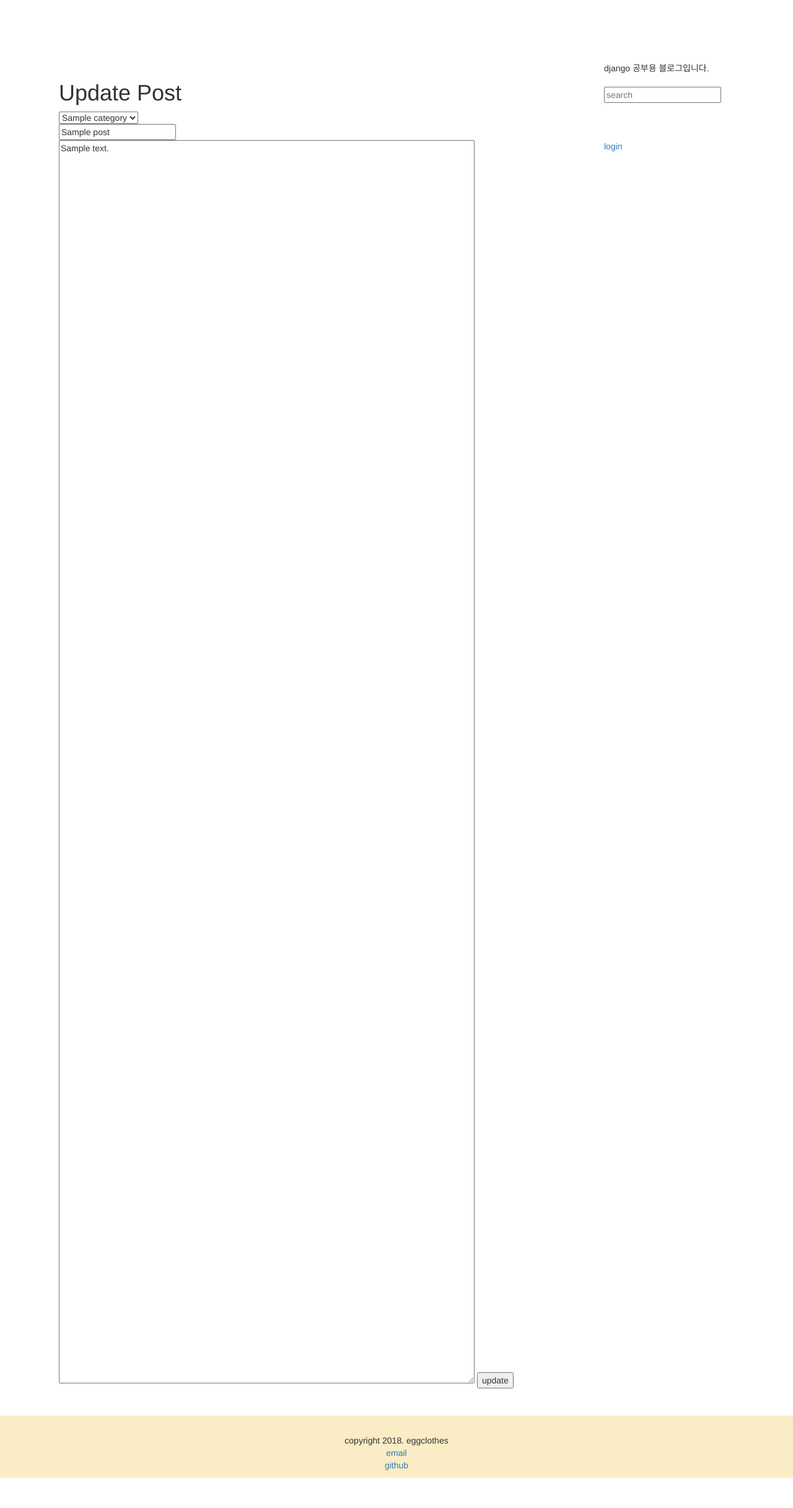
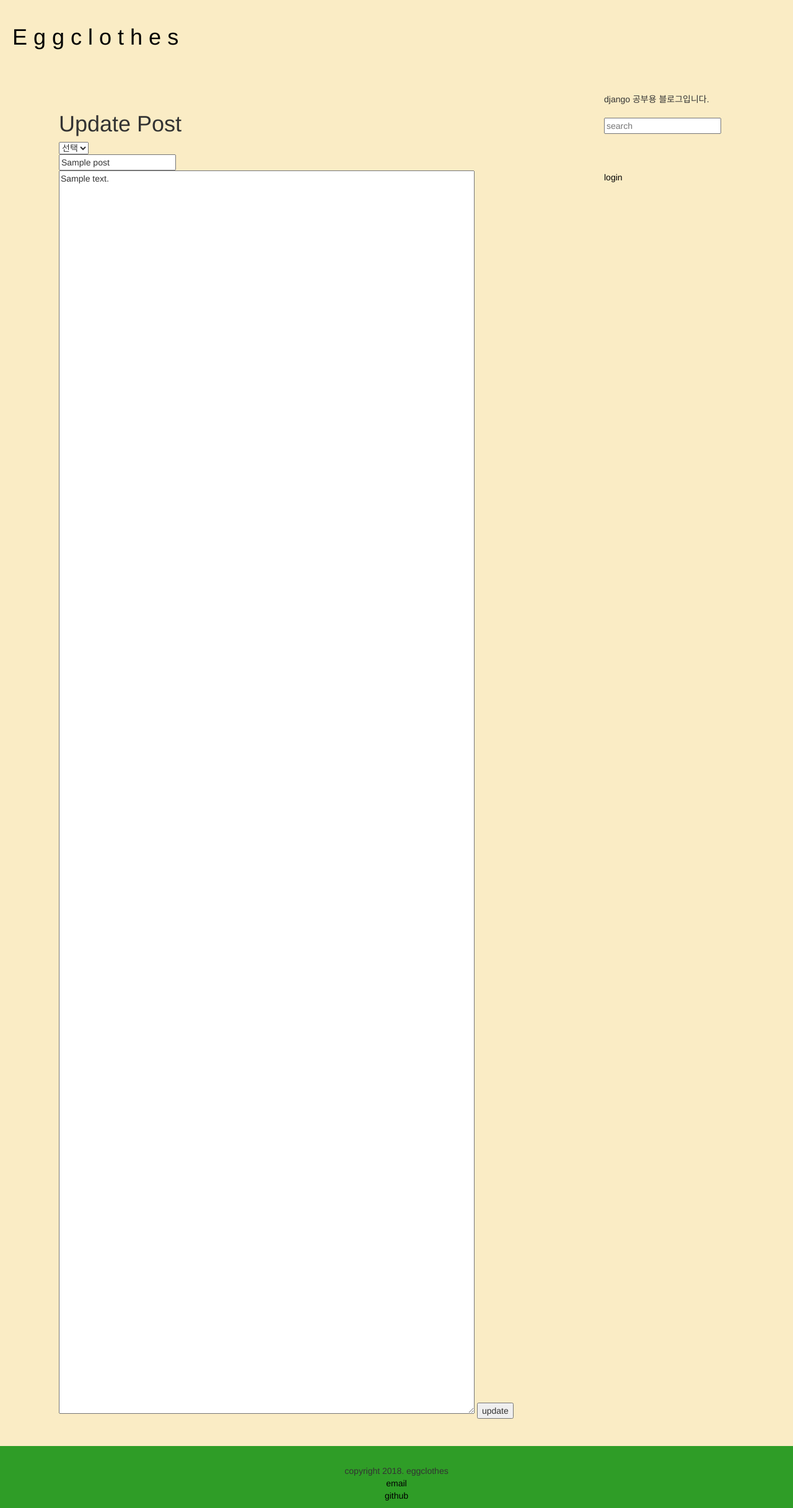
Before and after one commit to cloudysunny25/unknownstation, a Django app: page /blog/1/updateView/ in a window 1280 px wide. Shown: the whole page at 62% size. Before the commit the page ends 2384 px from the top, so only its background shows below. Run offline with Django 3.2, Linux system fonts and the light colour scheme; tables that the repository leaves empty hold one stand-in row (values such as "Sample post"); some libraries are stand-ins or nearby versions; some web fonts are replaced.

Commit message:
edit views.py, css, session (modify queryset)

```diff
--- a/unknownstation/models.py
+++ b/unknownstation/models.py
@@ -1,6 +1,7 @@
 from django.db import models
 import datetime
 from django.utils import timezone
+from django.db.models import Count
 # Create your models here.
 #id는 자동생성
 class User(models.Model):
@@ -34,6 +35,9 @@
     blog = models.ForeignKey(Blog, on_delete=models.CASCADE)
     def __str__(self):
         return self.name
+
+    def __list__(blog_id):
+        return Category.objects.filter(blog_id=blog_id).values('name','id',count=Count('post'))
 #class Log(models.Model):
 
 
--- a/unknownstation/static/css/style.css
+++ b/unknownstation/static/css/style.css
@@ -1,7 +1,10 @@
+{ font-family: 'Spoqa Han Sans', 'Spoqa Han Sans JP', 'Sans-serif'; }
+
 html,body {
     margin:0;
     padding:0;
     height:100%;
+     background-color: #FAECC5;
 }
 
 .container-fluid {
@@ -15,17 +18,24 @@
   overflow: auto;
   padding-bottom: 100px;/*footer 하단 고정해도 내용 가려지지 않도록...*/
 }
-
 a{
-
+  text-decoration: none;
+}
+a:link{
+  color: black;
+}
+a:hover{
+  color:grey;
+}
+a:visited{
+  color:black;
 }
 .top{
   padding:20px;
 }
 .bottom {
   width: 100%;
- background-color: #FAECC5;
- background: #FAECC5;
+ background-color: #2F9D27;
  height: 100px;
  text-align: center;
  padding:30px;
@@ -77,6 +87,7 @@
 
 .updateButton{
   text-align: right;
+  padding:10px;
 }
 
 .content{
@@ -111,3 +122,7 @@
   overflow: hidden;
   white-space: pre-line;
 }
+
+.more{
+  text-align: left;
+}
--- a/unknownstation/templates/unknownstation/base.html
+++ b/unknownstation/templates/unknownstation/base.html
@@ -2,16 +2,18 @@
 
 <html>
   <head>
-    <title>{{ request.session.blogname|upper }} </title>
+    <title>{{ request.session.blog_info.blogname|upper }} </title>
     <link rel="stylesheet" href="//maxcdn.bootstrapcdn.com/bootstrap/3.2.0/css/bootstrap.min.css">
     <link rel="stylesheet" href="//maxcdn.bootstrapcdn.com/bootstrap/3.2.0/css/bootstrap-theme.min.css">
     <link rel="stylesheet" href="{% static 'css/style.css' %}">
+    <link href='//spoqa.github.io/spoqa-han-sans/css/SpoqaHanSans-kr.css' rel='stylesheet' type='text/css'>
+    <link href='//spoqa.github.io/spoqa-han-sans/css/SpoqaHanSans-jp.css' rel='stylesheet' type='text/css'>
   </head>
   <body>
     <div class="container-fluid">
       <div class="row">
         <div class="top">
-          <a href="{% url 'unknownstation:index' %}"> <h1>{{ request.session.blogname }} </h1></a><br>
+          <a href="{% url 'unknownstation:index' %}"> <h1>E g g c l o t h e s</h1></a><br>
         </div>
       </div>
       <div class="row">
--- a/unknownstation/templates/unknownstation/detail.html
+++ b/unknownstation/templates/unknownstation/detail.html
@@ -9,7 +9,7 @@
       <form  id="deleteForm" action="{% url 'unknownstation:delete' %}" method="post">
         {% csrf_token %}
         <input type="hidden" name="post_id" value="{{ post_info.id}}">
-        <a href="{% url 'unknownstation:updateView' post_info.id %}">수정</a>
+        <a href="{% url 'unknownstation:updateView' post_info.id %}">수정</a> |
         <a href="deletePost()">삭제</a>
       </form>
     {% endif %}
--- a/unknownstation/templates/unknownstation/update.html
+++ b/unknownstation/templates/unknownstation/update.html
@@ -6,8 +6,8 @@
     <h1>Update Post</h1>
     <select name="category">
       <option value=""> 선택</option>
-      {% if category_info %}
-        {% for category in category_info %}
+      {% if request.session.category_info %}
+        {% for category in request.session.category_info %}
           {% if category.id == post_info.category.id %}
             <option value="{{ category.id }}" selected> {{ category.name}}</option>
           {% else %}
--- a/unknownstation/templates/unknownstation/write.html
+++ b/unknownstation/templates/unknownstation/write.html
@@ -6,8 +6,8 @@
     <h2>New Post</h2>
     <select name="category">
       <option value="">category</option>
-      {% if category_info %}
-        {% for category in category_info %}
+      {% if request.session.category_info %}
+        {% for category in request.session.category_info %}
           <option value="{{ category.id }}"> {{ category.name}}</option>
         {% endfor %}
       {% endif%}
--- a/unknownstation/urls.py
+++ b/unknownstation/urls.py
@@ -4,7 +4,7 @@
 app_name = 'unknownstation'
 urlpatterns = [
     path('', views.index, name='index'),
-    path('<int:page>/list/', views.list, name='list'),
+    path('<int:page>/list/', views.postlist, name='list'),
     path('<int:post_id>/detail/', views.detail, name='detail'),
     path('write/', views.write, name='write'),
     path('register/', views.register, name='register'),
--- a/unknownstation/views.py
+++ b/unknownstation/views.py
@@ -8,24 +8,20 @@
 from django.contrib.sessions.backends.db import SessionStore
 from django.core import serializers
 from django.core.paginator import EmptyPage, PageNotAnInteger, Paginator
-
+from django.db.models import Count
 # Create your views here.
 def index(request):
-    #index페이지 로드할 때마다 세션에 값 넣는건 너무 비효율적인데...init을 따로 할 수 있나
-    blog_info = Blog.objects.get(id=6)
-    user = blog_info.user
+    #get()은 하나의 결과값만 가져옴. 여러건을 가져올 땐 filter
+    #base data
+    blog = Blog.objects.get(id=6)
+    user = blog.user
+    categories = Category.__list__(blog_id=6)
+    request.session['blog_info'] = {'id':blog.id, 'blogname':blog.blogname }
+    request.session['category_info'] = list(categories)
+    request.session['user_info'] = {'nickname':user.nickname, 'id':user.id}
 
-    #get()은 하나의 결과값만 가져옴. 여러건을 가져올 땐 filter
-    categories = Category.objects.filter(blog_id=blog_info.id)
-    #base data
-    user_info = {'nickname':user.nickname }
-    category_list = [{'id':c.id,'name':c.name, 'count':Post.objects.filter(category_id=c.id).count()} for c in categories]
-    request.session['blog_info'] = {'id':blog_info.id, 'blogname':blog_info.blogname }
-    request.session['category_info'] = category_list
-    request.session['user_info'] = user_info
     #index data
     paginator = Paginator(Post.objects.order_by('-reg_date'), 5)
-
     post_list = paginator.get_page(1)
     context = {
         'page': 1,
@@ -34,13 +30,9 @@
     template = loader.get_template('unknownstation/index.html')
     return HttpResponse(template.render(context, request))
 
-def list(request,page):
-
+def postlist(request,page):
     #index data
     paginator = Paginator(Post.objects.order_by('-reg_date'), 5)
-    '''
-    page = request.GET.get("page")
-    '''
     if page is None:
         page = 1
 
@@ -52,14 +44,15 @@
     template = loader.get_template('unknownstation/index.html')
     return HttpResponse(template.render(context, request))
 
+
 def detail(request, post_id):
-
     post = Post.objects.get(id=post_id)
     template = loader.get_template('unknownstation/detail.html')
     context = {
      'post_info':post,
     }
     return HttpResponse(template.render(context, request))
+
 
 def write(request):
     '''
@@ -71,14 +64,13 @@
             'user_info' : user_info,
     }
     '''
-    #form = PostForm()
-    category = Category.objects.all()
-    return render(request, 'unknownstation/write.html',{'category_info':category})
+    return render(request, 'unknownstation/write.html')
+
 
 def updateView(request,post_id):
     post = Post.objects.get(id=post_id)
-    category = Category.objects.all()
-    return render(request, 'unknownstation/update.html',{'post_info':post, 'category_info':category})
+    return render(request, 'unknownstation/update.html',{'post_info':post, })
+
 
 def update(request):
     post = Post.objects.get(id=request.POST['post_id'])
@@ -86,9 +78,8 @@
     post.content = request.POST['content']
     post.category = Category.objects.get(id=request.POST['category'])
     post.save()
-    categories = Category.objects.filter(blog_id=request.session.get('blog_info')['id'])
-    category_list = [{'id':c.id,'name':c.name, 'count':Post.objects.filter(category_id=c.id).count()} for c in categories]
-    request.session['category_info'] = category_list
+    categories = Category.__list__(request.session['blog_info']['id'])
+    request.session['category_info'] = list(categories)
     return HttpResponseRedirect(reverse('unknownstation:index'))
 
 def delete(request):
@@ -100,12 +91,11 @@
 
 def register(request):
     category = Category.objects.get(pk=request.POST['category'])
-    user = User.objects.get(pk=1)
+    user = User.objects.get(id=request.session.get('user_info')['id'])
     post = Post(title=request.POST['title'], content=request.POST['content'], category=category, user=user)
     post.save()
-    categories = Category.objects.filter(blog_id=request.session.get('blog_info')['id'])
-    category_list = [{'id':c.id,'name':c.name, 'count':Post.objects.filter(category_id=c.id).count()} for c in categories]
-    request.session['category_info'] = category_list
+    categories = Category.__list__(request.session['blog_info']['id'])
+    request.session['category_info'] = list(categories)
     return HttpResponseRedirect(reverse('unknownstation:index'))
 
 def login(request):
@@ -113,8 +103,7 @@
     return render(request, 'unknownstation/login.html', {'form':form})
 
 def logout(request):
-    request.session['nickname']=None
-    request.session['user_id']=None
+
     return HttpResponseRedirect(reverse('unknownstation:index'))
 
 def auth(request):
@@ -131,16 +120,13 @@
     except:
         return HttpResponse("nickname "+nickname+" is not exist")
 
+
 def byCategory(request, category_id, page):
-    categories=request.session.get('category_info')
-    #왜 session['category']로 가져오면 count값이 안나올까?
-    category_info=None
-    for c in categories:
-        print(c)
-        if c["id"]==category_id:
-            category_info =c
-
+    category = None
+    for c in request.session.get('category_info'):
+        if c['id']==category_id:
+            category = c
     post_list = Post.objects.filter(category_id=category_id).order_by('-reg_date')
     paginator = Paginator(post_list, 5)
     post_list = paginator.get_page(page)
-    return render(request, 'unknownstation/listByCategory.html', {'post_list':post_list, 'page':page, 'category':category_info})
+    return render(request, 'unknownstation/listByCategory.html', {'post_list':post_list, 'page':page, 'category':category})
```
Also changed, not shown: unknownstation/templates/unknownstation/index.html (+6 -2 lines), unknownstation/templates/unknownstation/listByCategory.html (+9 -2 lines).
